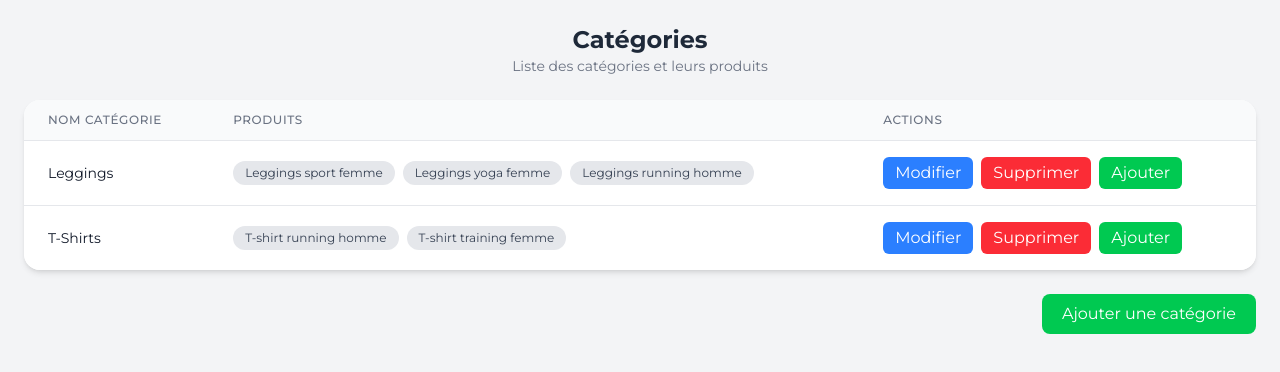
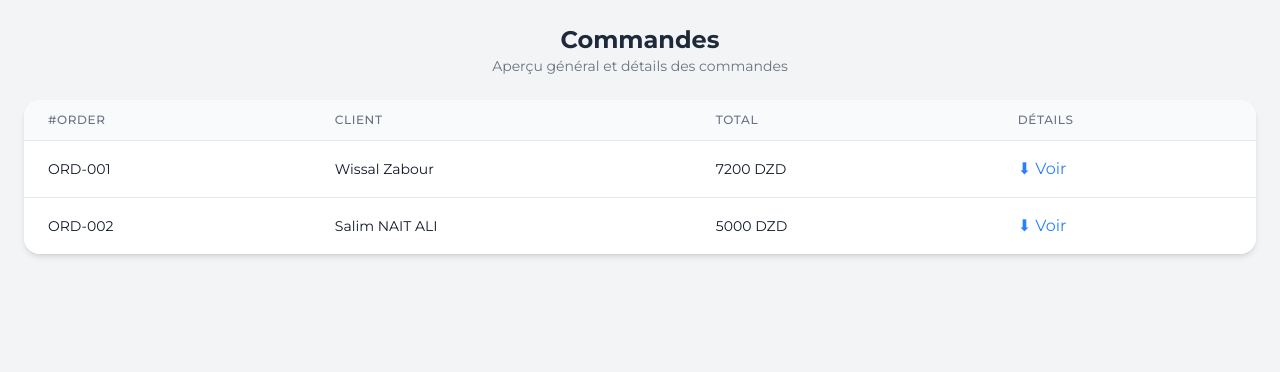
Before and after one commit to wyssaall/gym-ecom-admin, a React (Vite) app: page / in a window 1280 px wide. Shown: the top 372 px of the page. Built offline with nearby package versions, Linux system fonts and the light colour scheme.

Commit message:
orders page

```diff
--- a/src/App.jsx
+++ b/src/App.jsx
@@ -7,6 +7,7 @@ import Dashboard from './pages/dashboard/Dashboard'
 import Products from './pages/products/Products'
 import ProductOne from './pages/products/ProductOne'
 import Categories from './pages/categories/Ctegories'
+import Orders from './pages/orders/Orders'
 
 function App() {
   const [count, setCount] = useState(0)
@@ -17,7 +18,8 @@ function App() {
       {/* <Dashboard/> */}
       {/* <Products /> */}
       {/* <ProductOne /> */}
-      <Categories />
+      {/* <Categories /> */}
+      <Orders />
     </>
   )
 }
--- /dev/null
+++ b/src/pages/orders/Orders.jsx
@@ -0,0 +1,110 @@
+import React, { useState } from "react";
+
+function Orders() {
+  // Exemple de données (mock)
+  const orders = [
+    {
+      id: "ORD-001",
+      customer: "Wissal Zabour",
+      phone: "0555-123-456",
+      wilaya: "Alger",
+      commune: "Bab Ezzouar",
+      address: "Rue des Fleurs 12",
+      total: 7200,
+      items: [
+        { name: "Leggings Sport Femme", quantity: 2, price: 2000, color: "Noir", size: "M" },
+        { name: "T-shirt Running Homme", quantity: 1, price: 3200, color: "Bleu", size: "L" },
+      ],
+    },
+    {
+      id: "ORD-002",
+      customer: "Salim NAIT ALI",
+      phone: "0555-987-654",
+      wilaya: "tizi ouzou",
+      commune: "tizi ouzou",
+      address: "Av. de la Liberté 5",
+      total: 5000,
+      items: [
+        { name: "Leggings Yoga Femme", quantity: 1, price: 2000, color: "Gris", size: "S" },
+        { name: "T-shirt Training Femme", quantity: 1, price: 3000, color: "Rose", size: "M" },
+      ],
+    },
+  ];
+
+  const [openOrders, setOpenOrders] = useState([]);
+
+  const toggleOrder = (id) => {
+    setOpenOrders((prev) =>
+      prev.includes(id) ? prev.filter((o) => o !== id) : [...prev, id]
+    );
+  };
+
+  return (
+    <div className="min-h-screen bg-gray-100 p-6">
+      {/* Titre */}
+      <div className="mb-6 text-center">
+        <h1 className="text-2xl font-bold text-gray-800">Commandes</h1>
+        <p className="text-gray-500 text-sm">Aperçu général et détails des commandes</p>
+      </div>
+
+      {/* Tableau */}
+      <div className="overflow-x-auto bg-white rounded-2xl shadow-md">
+        <table className="min-w-full divide-y divide-gray-200">
+          <thead className="bg-gray-50">
+            <tr>
+              <th className="px-6 py-3 text-left text-xs font-medium text-gray-500 uppercase tracking-wider">#Order</th>
+              <th className="px-6 py-3 text-left text-xs font-medium text-gray-500 uppercase tracking-wider">Client</th>
+              <th className="px-6 py-3 text-left text-xs font-medium text-gray-500 uppercase tracking-wider">Total</th>
+              <th className="px-6 py-3 text-left text-xs font-medium text-gray-500 uppercase tracking-wider">Détails</th>
+            </tr>
+          </thead>
+          <tbody className="bg-white divide-y divide-gray-200">
+            {orders.map((order) => (
+              <React.Fragment key={order.id}>
+                <tr className="hover:bg-gray-50">
+                  <td className="px-6 py-4 whitespace-nowrap text-sm text-gray-900">{order.id}</td>
+                  <td className="px-6 py-4 whitespace-nowrap text-sm text-gray-900">{order.customer}</td>
+                  <td className="px-6 py-4 whitespace-nowrap text-sm text-gray-900">{order.total} DZD</td>
+                  <td className="px-6 py-4 whitespace-nowrap">
+                    <button
+                      className="text-blue-500 hover:underline"
+                      onClick={() => toggleOrder(order.id)}
+                    >
+                      {openOrders.includes(order.id) ? "⬆ Masquer" : "⬇ Voir"}
+                    </button>
+                  </td>
+                </tr>
+
+                {/* Dropdown / détails items */}
+                {openOrders.includes(order.id) && (
+                  <tr className="bg-gray-50">
+                    <td colSpan={4} className="px-6 py-4">
+                      <div className="flex flex-col gap-3">
+                        {order.items.map((item, idx) => (
+                          <div key={idx} className="flex justify-between items-center p-2 bg-white rounded-lg shadow-sm">
+                            <div className="text-gray-800 font-medium">{item.name}</div>
+                            <div className="text-gray-600 text-sm">
+                              Quantité: {item.quantity} | Prix: {item.price} DZD | Couleur: {item.color} | Taille: {item.size}
+                            </div>
+                          </div>
+                        ))}
+
+                        {/* Adresse livraison */}
+                        <div className="text-gray-600 text-sm mt-2">
+                          <span className="font-semibold">Adresse:</span> {order.address}, {order.commune}, {order.wilaya} <br/>
+                          <span className="font-semibold">Téléphone:</span> {order.phone}
+                        </div>
+                      </div>
+                    </td>
+                  </tr>
+                )}
+              </React.Fragment>
+            ))}
+          </tbody>
+        </table>
+      </div>
+    </div>
+  );
+}
+
+export default Orders;
```
